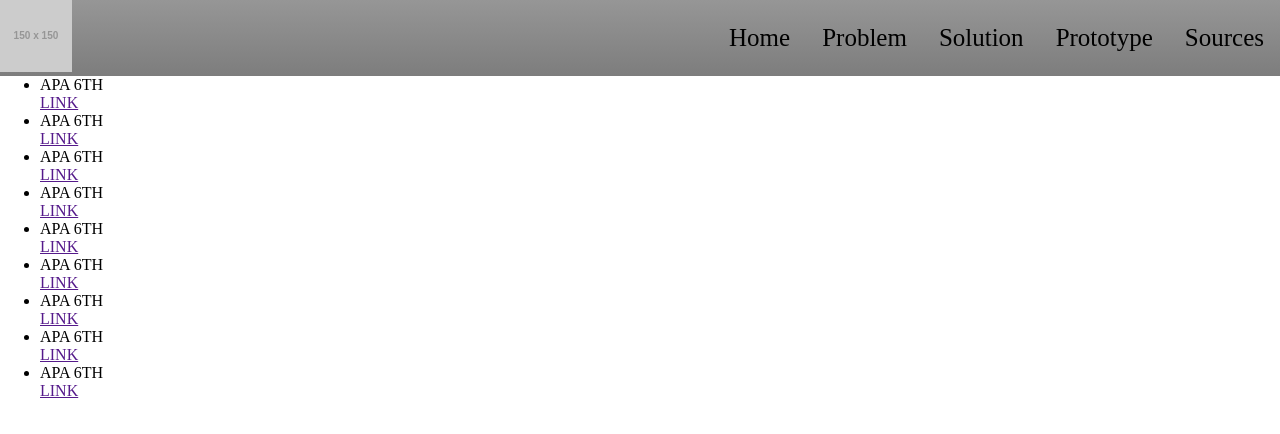
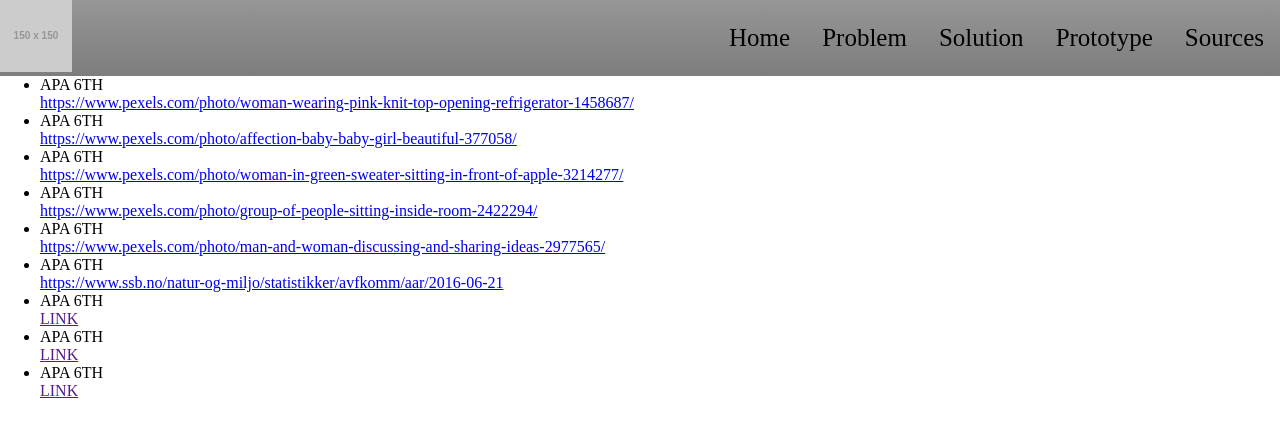
Before and after one commit to Saekon/Web_Final_Project, a plain HTML site: page sources.html in a window 1280 px wide. Drawn offline with Linux system fonts and the light colour scheme; placeholder pictures from the web are drawn by us.

Commit message:
sources links

```diff
--- a/sources.html
+++ b/sources.html
@@ -42,27 +42,27 @@
             <ul>
                 <li>
                     <p>APA 6TH</p>
-                    <a href="">LINK</a>
+                    <a href="https://www.pexels.com/photo/woman-wearing-pink-knit-top-opening-refrigerator-1458687/">https://www.pexels.com/photo/woman-wearing-pink-knit-top-opening-refrigerator-1458687/</a>
                 </li>
                 <li>
                     <p>APA 6TH</p>
-                    <a href="">LINK</a>
+                    <a href="https://www.pexels.com/photo/affection-baby-baby-girl-beautiful-377058/">https://www.pexels.com/photo/affection-baby-baby-girl-beautiful-377058/</a>
                 </li>
                 <li>
                     <p>APA 6TH</p>
-                    <a href="">LINK</a>
+                    <a href="https://www.pexels.com/photo/woman-in-green-sweater-sitting-in-front-of-apple-3214277/">https://www.pexels.com/photo/woman-in-green-sweater-sitting-in-front-of-apple-3214277/</a>
                 </li>
                 <li>
                     <p>APA 6TH</p>
-                    <a href="">LINK</a>
+                    <a href="https://www.pexels.com/photo/group-of-people-sitting-inside-room-2422294/">https://www.pexels.com/photo/group-of-people-sitting-inside-room-2422294/</a>
                 </li>
                 <li>
                     <p>APA 6TH</p>
-                    <a href="">LINK</a>
+                    <a href="https://www.pexels.com/photo/man-and-woman-discussing-and-sharing-ideas-2977565/">https://www.pexels.com/photo/man-and-woman-discussing-and-sharing-ideas-2977565/</a>
                 </li>
                 <li>
                     <p>APA 6TH</p>
-                    <a href="">LINK</a>
+                    <a href="https://www.ssb.no/natur-og-miljo/statistikker/avfkomm/aar/2016-06-21">https://www.ssb.no/natur-og-miljo/statistikker/avfkomm/aar/2016-06-21</a>
                 </li>
                 <li>
                     <p>APA 6TH</p>
```
